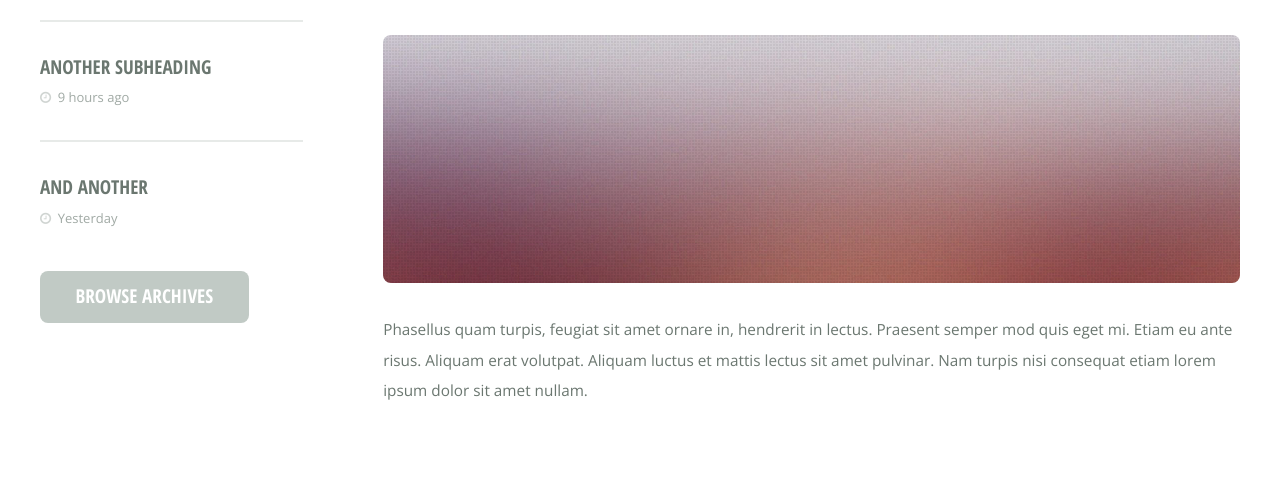
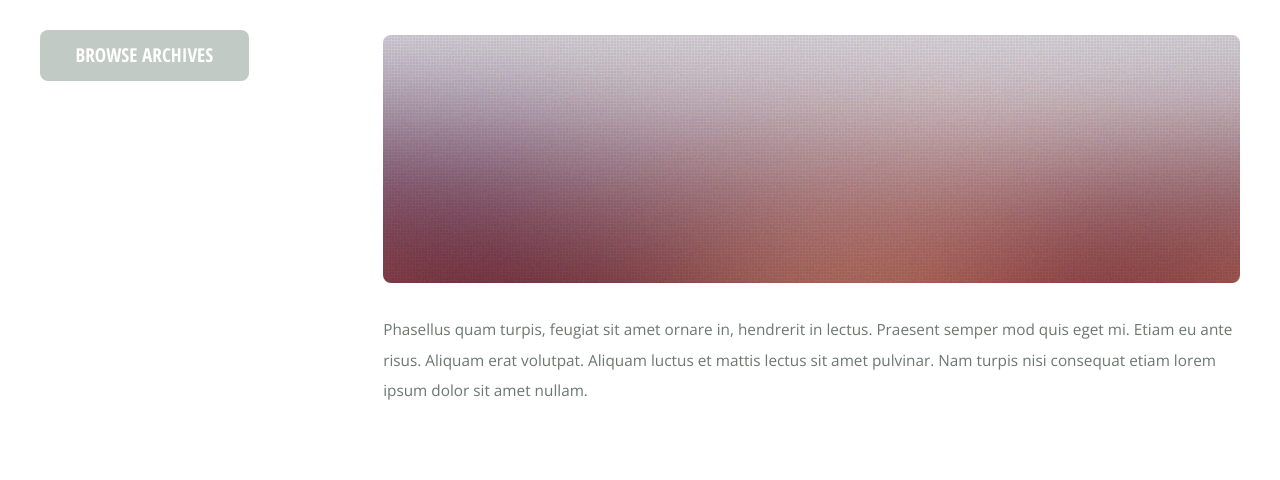
Before and after one commit to nuttapp/nuttapp-web, a plain HTML site: page blog.html in a window 1280 px wide. Shown: the part 320-800 px from the top of the page. Drawn offline with nearby package versions, Linux system fonts and the light colour scheme.

Commit message:
Remove extra recent posts

```diff
--- a/blog.html
+++ b/blog.html
@@ -63,22 +63,6 @@ Free for personal and commercial use under the CCA 3.0 license (html5up.net/lice
                       <h3><a href="#">A Subheading</a></h3>
                       <ul class="meta">
                         <li class="icon fa-clock-o">6 hours ago</li>
-                      </ul>
-                    </article>
-                  </li>
-                  <li>
-                    <article class="box post-summary">
-                      <h3><a href="#">Another Subheading</a></h3>
-                      <ul class="meta">
-                        <li class="icon fa-clock-o">9 hours ago</li>
-                      </ul>
-                    </article>
-                  </li>
-                  <li>
-                    <article class="box post-summary">
-                      <h3><a href="#">And Another</a></h3>
-                      <ul class="meta">
-                        <li class="icon fa-clock-o">Yesterday</li>
                       </ul>
                     </article>
                   </li>
```
